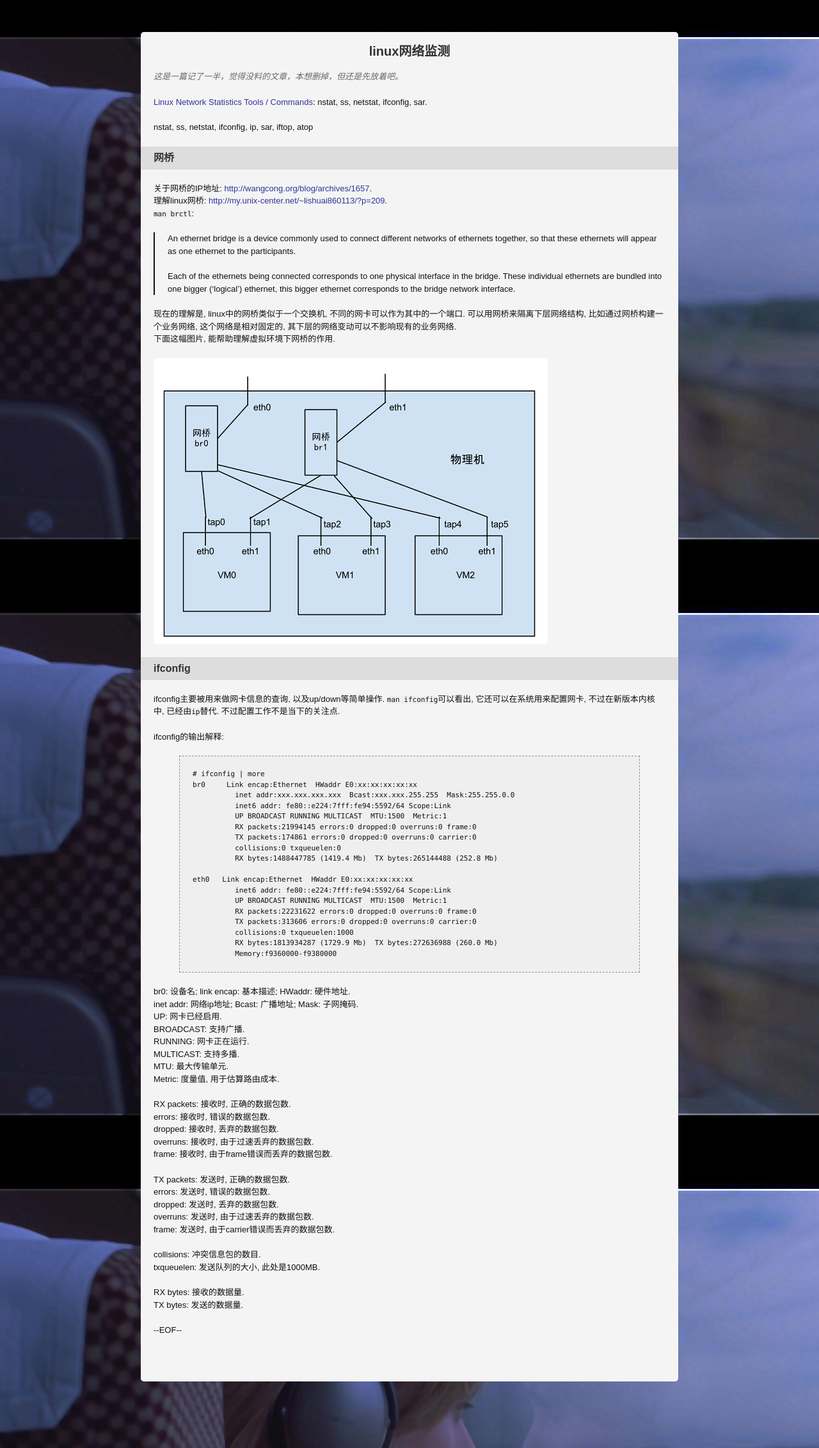
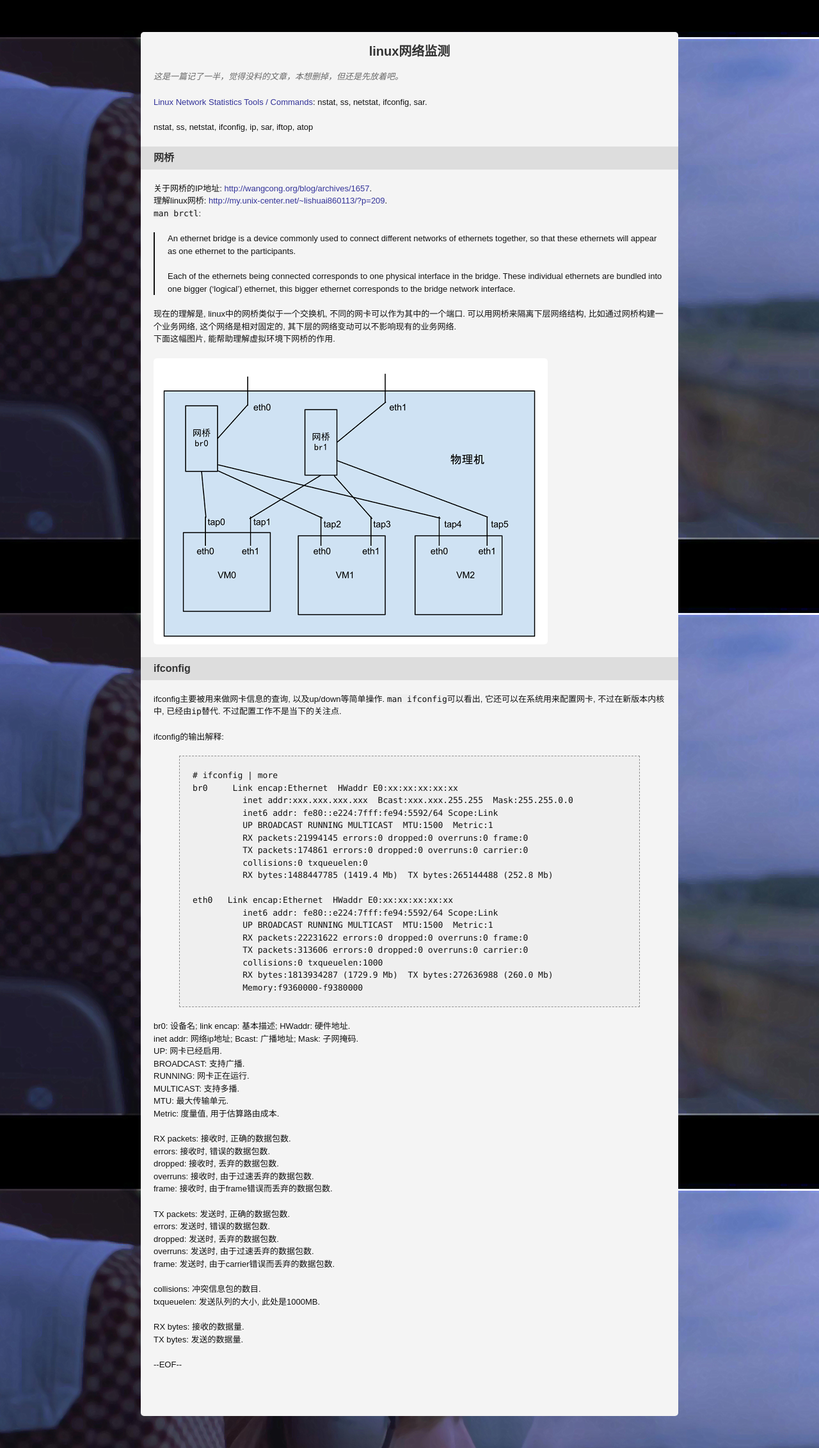
Before and after one commit to tfengmao/xanfeng, a Jekyll site: the page built from trash/2012-07-11-network-monitor.md, in a window 1280 px wide. Shown: the whole page at 64% size. Built offline with Jekyll 4.4.1, drawn with Linux system fonts in a browser that asks for light colours; Markdown is read by kramdown in place of the engine named in the settings; comment, search, counter and statistics services are not loaded.

Commit message:
change font family of code

```diff
--- a/css/style.css
+++ b/css/style.css
@@ -171,26 +171,6 @@
 	margin:0;
 }
 
-/*
-h1 {
-	-moz-border-radius:5px 5px 5px 5px;
-	-webkit-border-radius:5px;
-	border-radius:5px;
-	-moz-box-shadow:0 1px 0 #FFFFFF;
-	background-color:#222222;
-	color:#FFFFFF;
-	display:inline;
-	float:left;
-	font-weight:400;
-	line-height:150%;
-	padding:10px;
-	text-shadow:0 1px 0 #000000;
-}
-h1 a {
-	color:#FFFFFF;
-	font-weight:400;
-}
-*/
 h2, h3, h4, h5, h6 {
 	font-weight:900;
 	line-height:100%;
@@ -251,8 +231,8 @@
 }
 
 code {
-	font-family:"Consolas","Courier New",monospace;
-	font-size:11px;
+	font-family:"Monaco","Monaco",monospace;
+	font-size:13px;
 	line-height:150%;
 	background-color: #EFEFEF;
 	margin:0 0 0 0px;
@@ -273,8 +253,8 @@
 	white-space:pre-wrap;
 	/* width:800px; */
 	word-wrap:break-word;
-	font-family:"Consolas","Courier New",monospace;
-	font-size:11px;
+	font-family:"Monaco","Monaco",monospace;
+	font-size:13px;
 	line-height:150%;
 }
 div.notice {
```
